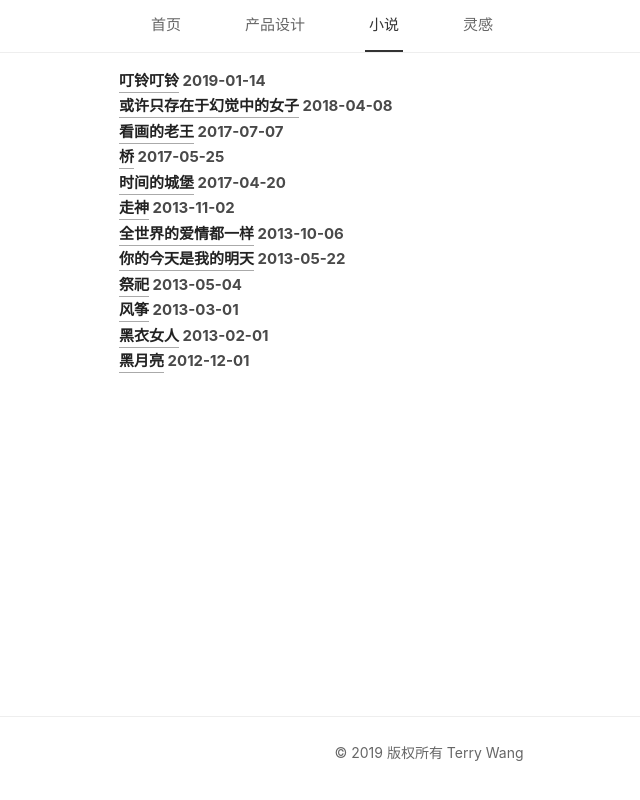
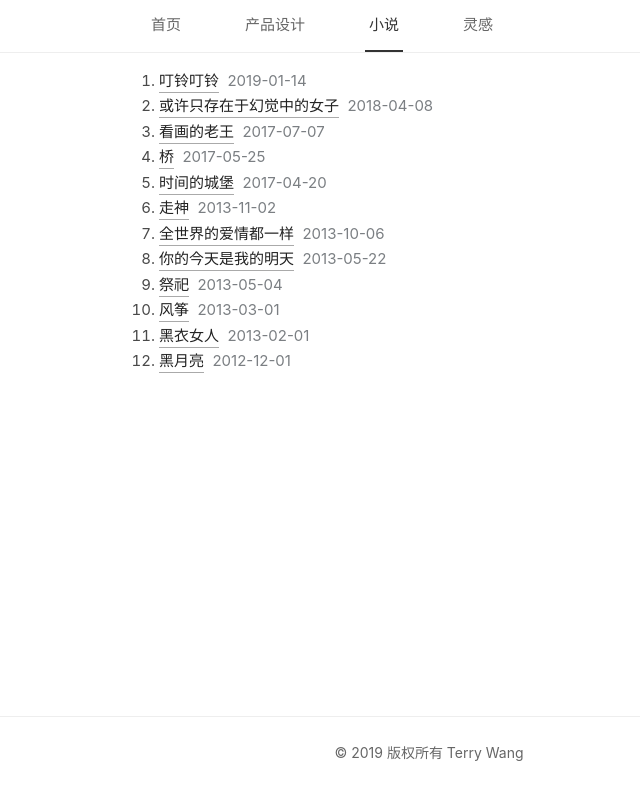
Before and after one commit to lvterry/lvterry.github.io, a Jekyll site: the page built from stories.html, in a window 1280 px wide. Shown: the top 800 px of the page, without its empty margins (211-851 px from the left). Built offline with Jekyll 4.4.1, drawn with Linux system fonts in a browser that asks for light colours.

Commit message:
update list page style

```diff
--- a/stories.html
+++ b/stories.html
@@ -6,11 +6,13 @@ cat: story
 
 <main>
   <div class="container">
-    <dl>
+    <ol>
       {% assign filtered_posts = site.posts | where: 'categories', page.cat %}
       {% for post in filtered_posts %}
-          <dt><a href="{{ post.url }}">{{ post.title }}</a>&nbsp;{{ post.date | date: "%Y-%m-%d" }}</dt>
+          <li>
+            <a href="{{ post.url }}">{{ post.title }}</a>&nbsp;
+            <span class="weak">{{ post.date | date: "%Y-%m-%d" }}</span></li>
       {% endfor %}
-    </dl>
+    </ol>
   </div>
 </main>
```
